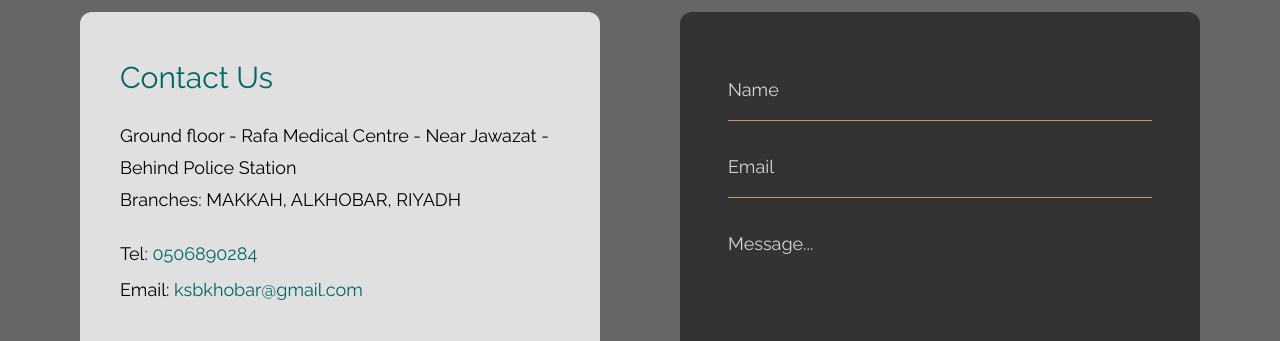
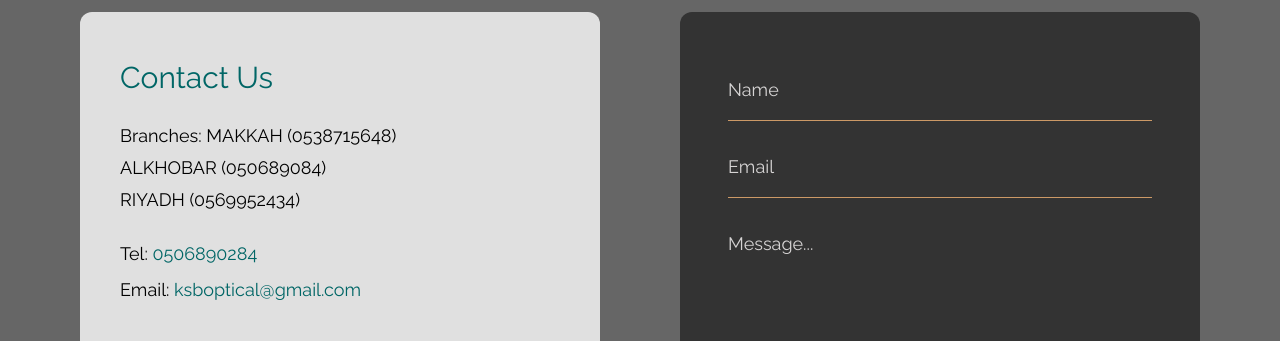
Before and after one commit to abidnk/KSB_OPTICAL, a plain HTML site: page index.html in a window 1280 px wide. Shown: the part 3720-4061 px from the top of the page. Drawn offline with nearby package versions, Linux system fonts and the light colour scheme.

Commit message:
Update index.html

```diff
--- a/index.html
+++ b/index.html
@@ -316,7 +316,7 @@
           >
             <h2 class="text-3xl mb-6 tm-text-green">Contact Us</h2>
             <p class="mb-6 text-lg leading-8">
-              Ground floor - Rafa Medical Centre - Near Jawazat - Behind Police Station <br/> Branches: MAKKAH, ALKHOBAR, RIYADH
+               Branches: MAKKAH (0538715648) <br/> ALKHOBAR (050689084)  <br/> RIYADH (0569952434)
             </p>
             <p class="mb-10 text-lg">
               <span class="block mb-2"
@@ -332,7 +332,7 @@
                 <a
                   href="mailto:info@company.com"
                   class="hover:text-yellow-600 transition"
-                  >ksbkhobar@gmail.com</a
+                  >ksboptical@gmail.com</a
                 ></span
               >
             </p>
```
